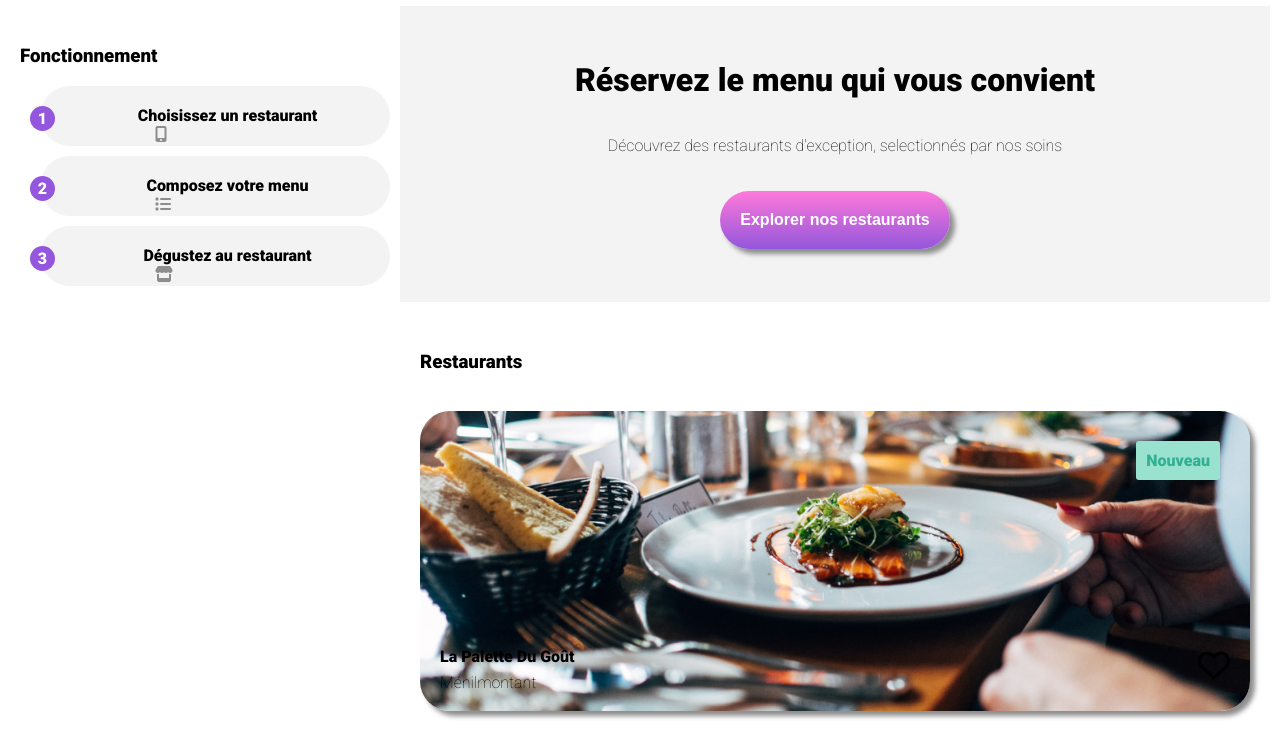
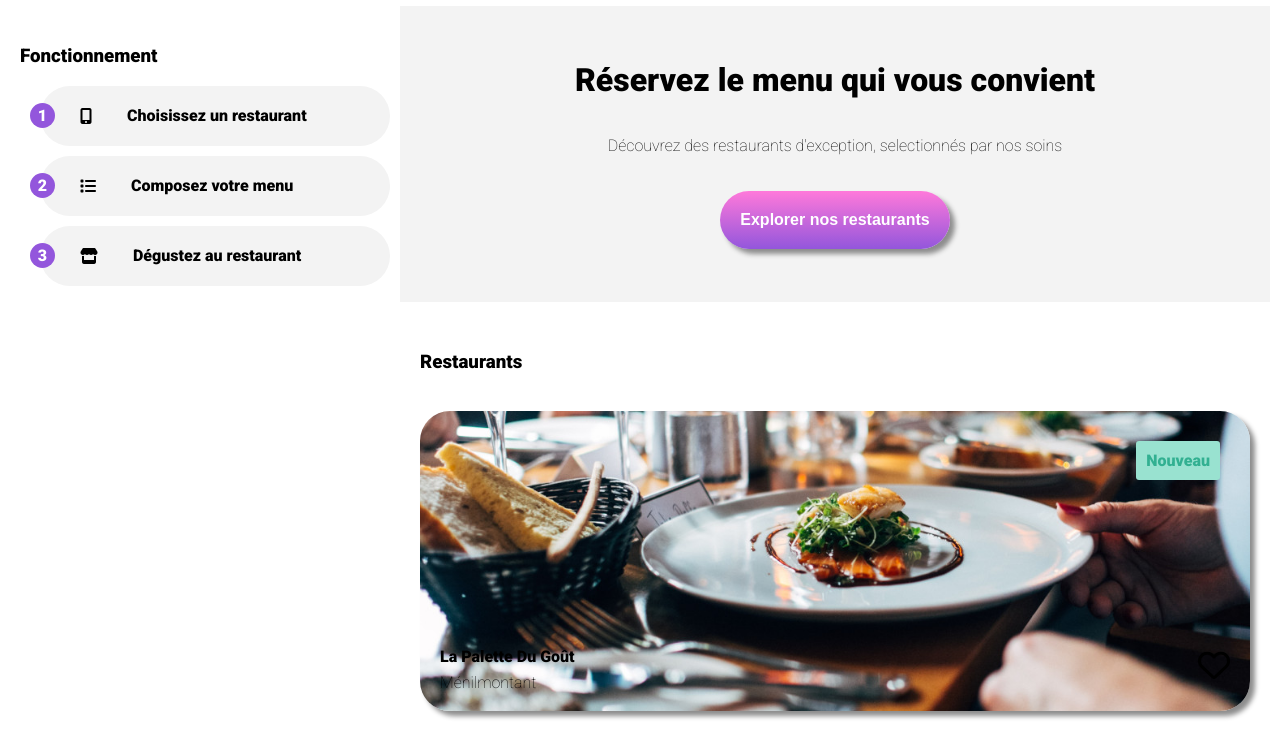
Before and after one commit to NarjisC/NarjisCotonnec_3_26042021, a website: page index.html in a window 1280 px wide. Shown: the part 65-800 px from the top of the page. Drawn offline with Linux system fonts and the light colour scheme; a web font is replaced by a local one.

Commit message:
centrer Icônes fonctionnement

```diff
--- a/sass/libs/_components.scss
+++ b/sass/libs/_components.scss
@@ -16,18 +16,25 @@
             }
     }
     &__nav {
-            @extend %column;
-            @include bouton;
         color: $black;
         background-color: $lighter;
+        border-radius: $rad;
         width: 350px;
         height: 60px;
         margin: 10px 0;
-        z-index: 0;
+        display: flex;
+        align-items: center;
         position: relative;
             &:hover{opacity: $op;}
+            i {
+                margin-left: 35px;
+                margin-right: 35px;
+                font-size: 16px;
+                &:hover {color: $primary;}
+            }
     }
     &__round {
+            @extend %center;
         border-radius: 50%;
         width: 25px;
         height: 25px;
@@ -35,25 +42,10 @@
         color: $white;
         font-weight: $b;
         border: none;
-        position: relative;
-        left: -30px;
-        z-index: 2;
-        text-align: center;
-        line-height: 25px;
+        position: absolute;
+        left: -10px;
     }
 }
-
-nav i {
-    color: $dark;
-    padding-left: 95px;
-    padding-right: $pad;
-    padding-top: $pad;
-    position: absolute;
-    z-index: 3;
-        &:hover {color: $primary;}
-
-}
-
 
 //cœurs
 
--- a/sass/style.scss
+++ b/sass/style.scss
@@ -50,6 +50,7 @@ a {
 ul li {
     margin: 0;
     font-weight: $b;
+    padding-left: 5px;
 }
 
 u {
```
Also changed, not shown: sass/style.css, 1 other file.
